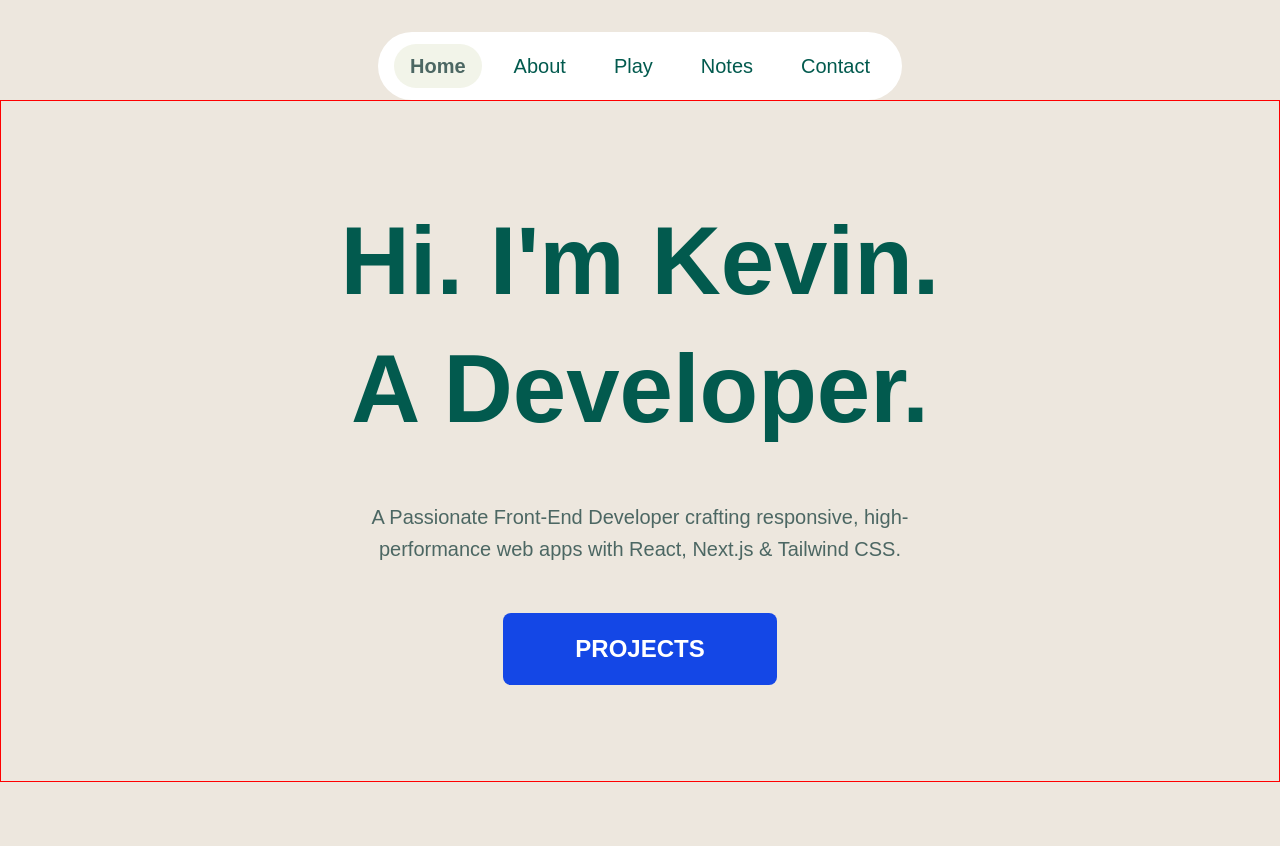
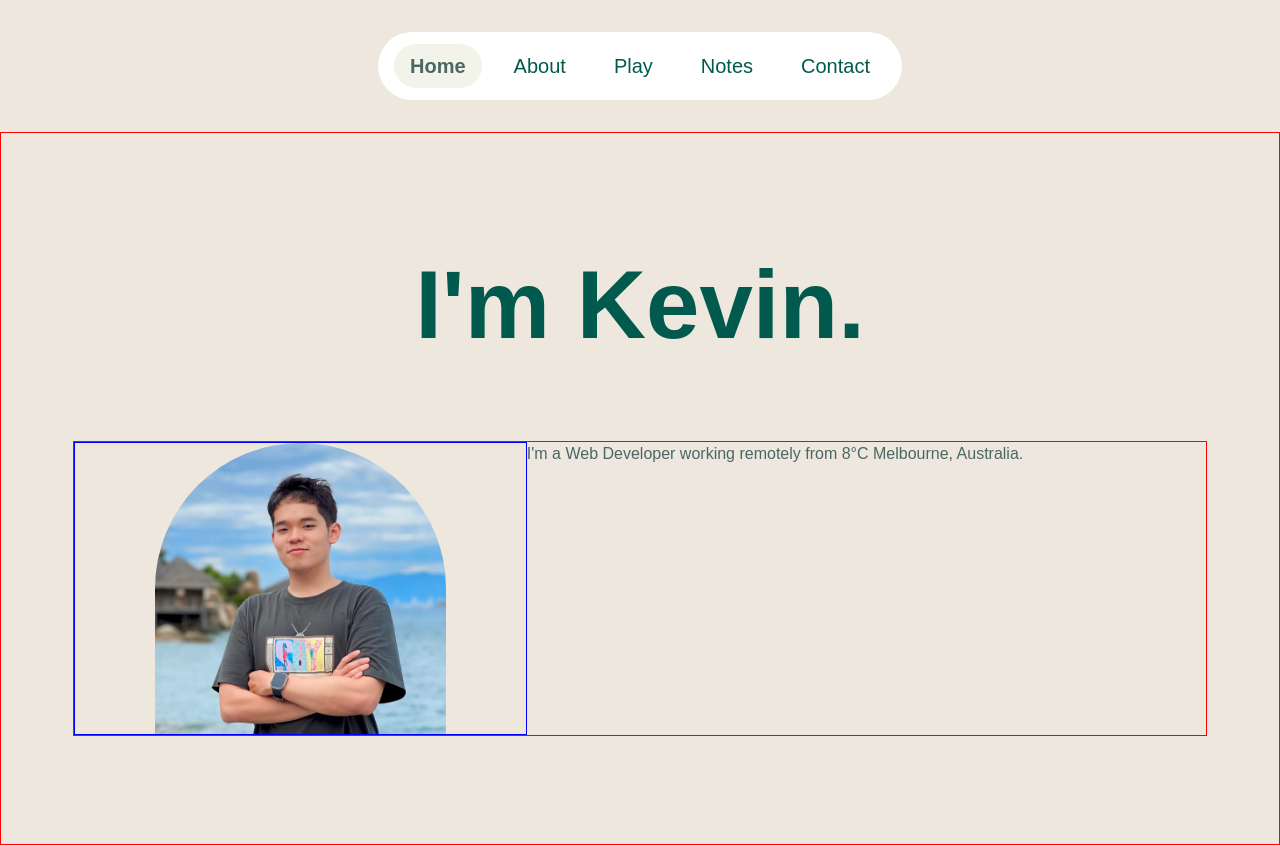
Before and after one commit to KienHongNguyen/kevin-portfolio, a Next.js app: page / in a window 1280 px wide. Shown: the top 846 px of the page. Built offline with nearby package versions, Linux system fonts and the light colour scheme.

Commit message:
AboutPage

```diff
--- /dev/null
+++ b/app/components/AboutPage.tsx
@@ -0,0 +1,49 @@
+/* eslint-disable @next/next/no-img-element */
+import React from "react";
+
+const AboutPage = () => {
+  //   const API_KEY = "b669701dcbdfcfc6972324c9fb2933b5";
+  //   const BASE_URL = "https://api.openweathermap.org/data/2.5/";
+  //   async function getWeather() {
+  //     const city = document.getElementById('cityInput').value;
+  //     if (!city) {
+  //         alert('Please enter a city name.');
+  //         return;
+  //     }
+
+  //     try {
+  //         // Fetch current weather
+  //         const weatherResponse = await fetch(`${BASE_URL}weather?q=${city}&appid=${API_KEY}&units=metric`);
+  //         const weatherData = await weatherResponse.json();
+  //         displayCurrentWeather(weatherData);
+  //     } catch (error) {
+  //         console.error('Error fetching data:', error);
+  //         alert('Failed to fetch weather data.');
+  //     }
+  // }
+
+  return (
+    <main className='flex flex-col gap-12 xl:gap-18 max-w-[1440px] mx-auto px-4 py-18 xl:px-18 xl:py-27 bg-champagne border border-red'>
+      <h1 className='font-bold text-center text-4xl xl:text-[6rem] leading-32'>
+        I&apos;m Kevin.
+      </h1>
+
+      {/* Content Container */}
+      <div className='flex border border-red'>
+        <div className='w-2/5 border border-blue px-20'>
+          <img
+            src='/profile-picture.jpg'
+            alt='Kevin Nguyen'
+            className='w-full rounded-t-full'
+          ></img>
+        </div>
+        <div className='w-3/5'>
+          I&apos;m a Web Developer working remotely from 8°C Melbourne,
+          Australia.
+        </div>
+      </div>
+    </main>
+  );
+};
+
+export default AboutPage;
--- a/app/components/Header.tsx
+++ b/app/components/Header.tsx
@@ -8,7 +8,7 @@ export default function Header() {
   const [active, setActive] = useState("Home");
   return (
     <header className='sticky top-8 z-99'>
-      <div className='flex gap-4 py-3 px-4 my-4 mx-auto w-fit bg-white rounded-full'>
+      <div className='flex gap-4 py-3 px-4 my-8 mx-auto w-fit bg-white rounded-full'>
         {/* Section */}
         {navItems.map((item) => (
           <Link
--- a/app/components/Homepage.tsx
+++ b/app/components/Homepage.tsx
@@ -4,7 +4,7 @@ const Homepage = () => {
   return (
     <div
       id='homepage'
-      className='flex justify-center items-center max-w-[1440px] mx-auto px-6 py-24 xl:py-24 border border-red'
+      className='flex justify-center items-center max-w-[1440px] mx-auto px-6 py-24 xl:py-24'
     >
       <div className='flex flex-col items-center gap-12'>
         {/* Title */}
--- a/app/page.tsx
+++ b/app/page.tsx
@@ -1,4 +1,5 @@
 import About from "./components/About";
+import AboutPage from "./components/AboutPage";
 import Footer from "./components/Footer";
 import Header from "./components/Header";
 import Homepage from "./components/Homepage";
@@ -7,8 +8,11 @@ export default function Home() {
   return (
     <main className='relative scroll-smooth w-screen h-screen'>
       <Header />
-      <Homepage />
-      <About />
+
+      <AboutPage />
+
+      {/* <Homepage /> */}
+      {/* <About /> */}
 
       {/* <div>Home</div> */}
       {/* <div>About</div> */}
```
